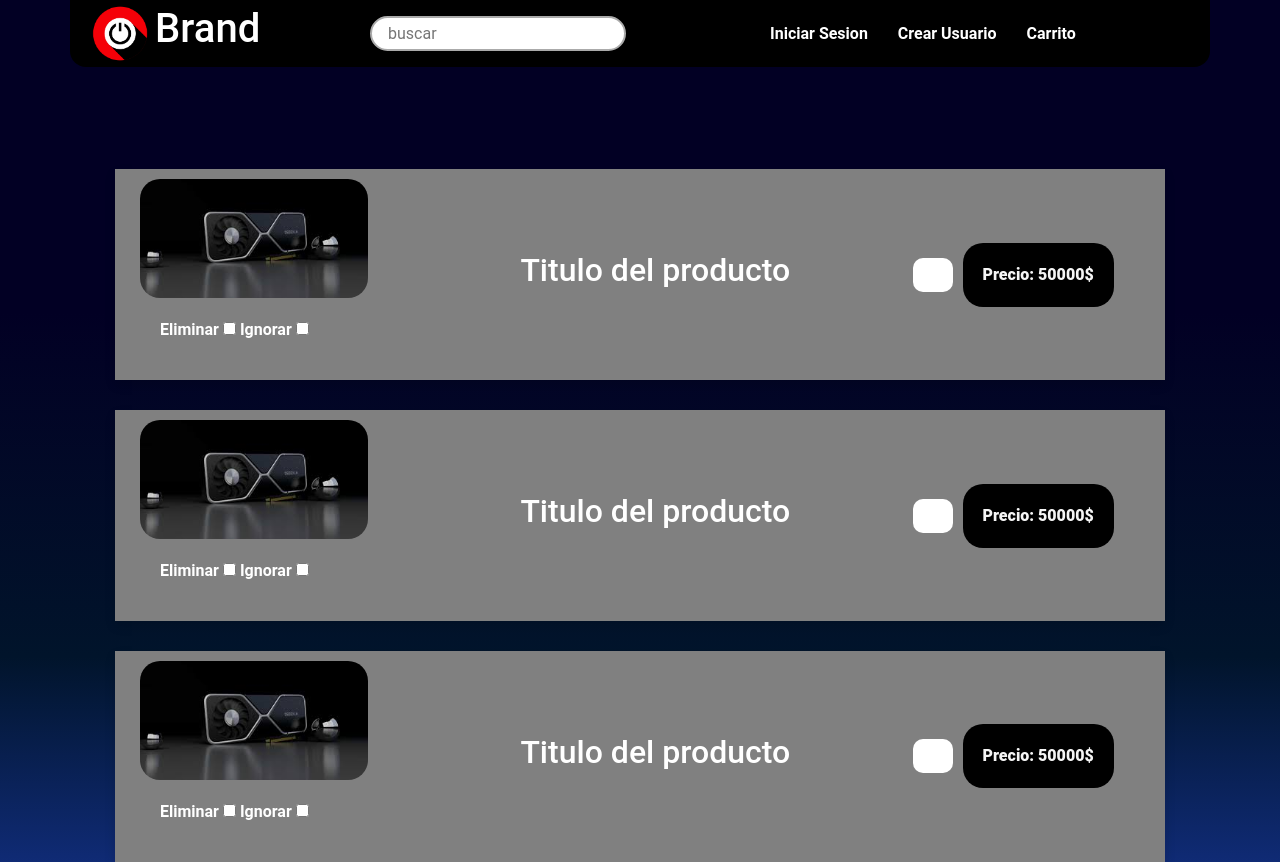
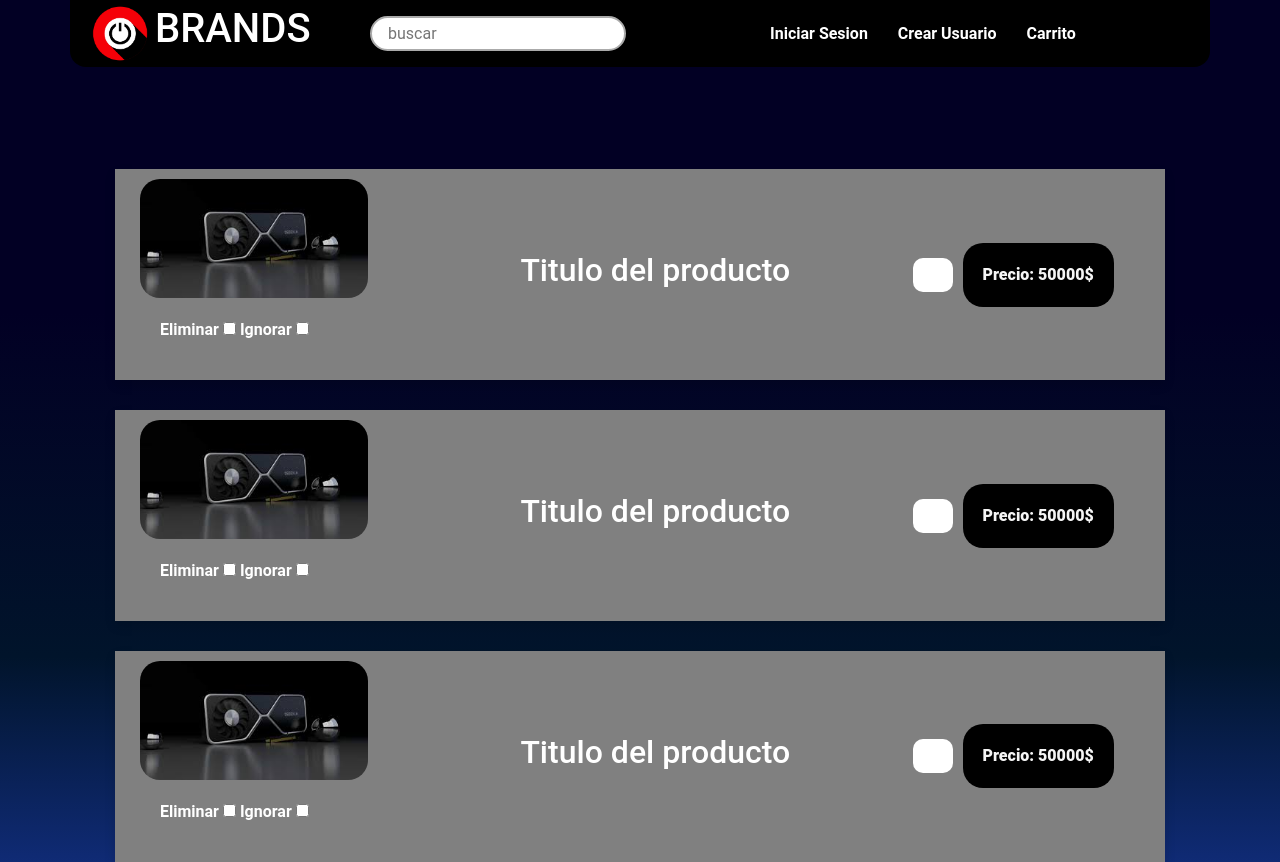
Before and after one commit to LucasDiazMiguez/ProyectodeCODERHOUSE, a website: page compras-v(0.2).html in a window 1280 px wide. Shown: the top 862 px of the page. Drawn offline with Linux system fonts and the light colour scheme.

Commit message:
probandol las ramas a ver que onad

```diff
--- a/compras-v(0.2).html
+++ b/compras-v(0.2).html
@@ -21,7 +21,7 @@
                     <div class="titulo-e-imagen">
                         <a href="inicio-v(0.2).html" class="navbar-brand">
                             <img src="imagenes/Rovel.png" alt="Logo" style="width:70px;">
-                            <h1>Brand</h1>
+                            <h1>BRANDS</h1>
                         </a>
                     </div>
                 </div>
```
